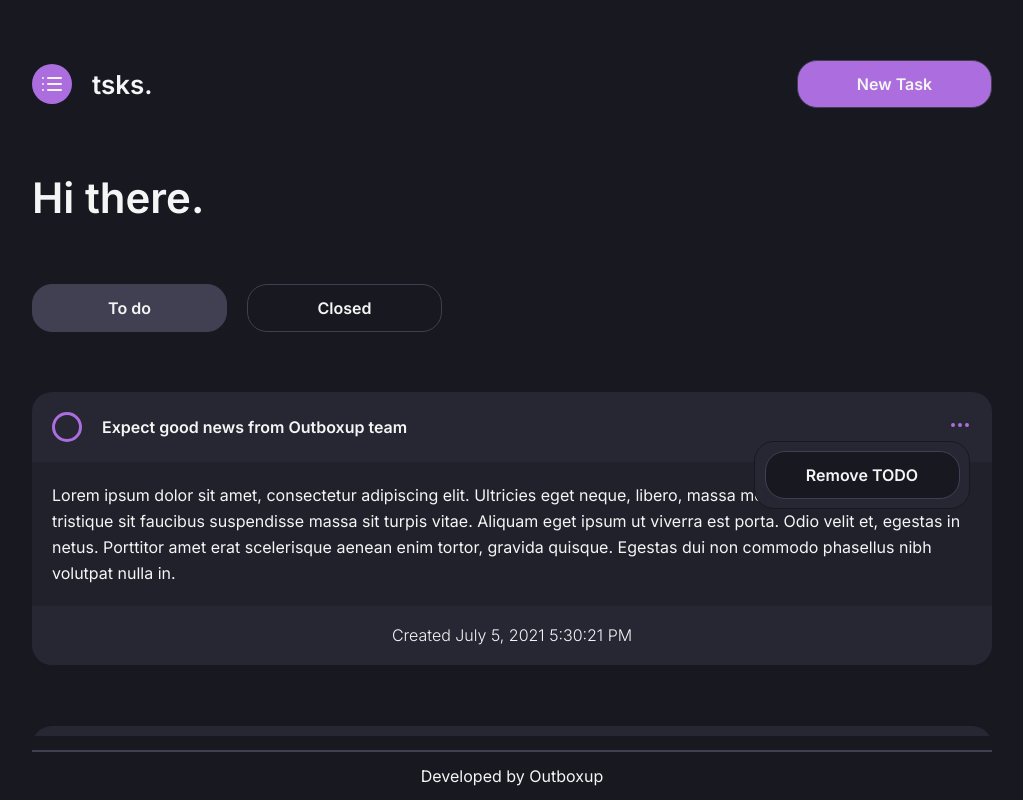
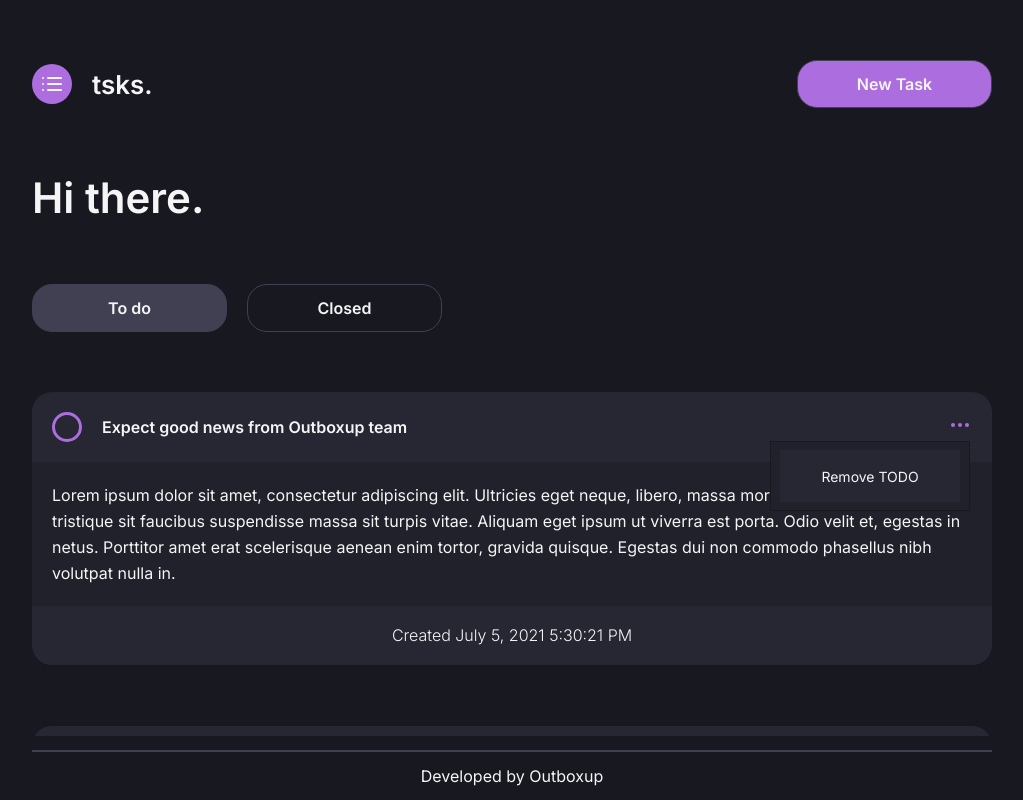
Before and after one commit to olavoparno/zustand-todo-manager, a React (Create React App) app: page / in a window 1280 px wide. Both pictures are taken after a click on the button 1088 px from the left and 427 px from the top of the page. Shown: the top 800 px of the page, without its empty margins (128-1151 px from the left). Built offline with nearby package versions, Linux system fonts and the light colour scheme; data requests are answered from the project's data file.

Commit message:
refactor: adjust dot menu items

```diff
--- a/src/Common/TodoItem/index.tsx
+++ b/src/Common/TodoItem/index.tsx
@@ -1,12 +1,15 @@
 import { MutableRefObject, useRef } from "react";
 import { formatDate } from "../Helpers";
 import { Radio } from "../Radio";
-import { StyledDotMenu, StyledTodoContainer } from "./styled";
+import {
+  StyledDotMenu,
+  StyledDotMenuItem,
+  StyledTodoContainer,
+} from "./styled";
 import { TTodoItemProps } from "./types";
 import DotMenu from "../../Assets/dots-icon.svg";
 import { StyledFlexContainer } from "../Layout/styled";
 import { useModal } from "../Hooks/useModal";
-import { Button } from "../Button";
 
 export function TodoItem({
   id,
@@ -34,12 +37,11 @@ export function TodoItem({
       {isOpen && (
         <ModalWrapper backdrop fade={false} controlId={`dot-menu-${id}`}>
           <StyledDotMenu>
-            <Button
-              color="secondary"
+            <StyledDotMenuItem
               onClick={() => handleRemoveTodo(id).then(() => closeModal())}
             >
               Remove TODO
-            </Button>
+            </StyledDotMenuItem>
           </StyledDotMenu>
         </ModalWrapper>
       )}
--- a/src/Common/TodoItem/styled.ts
+++ b/src/Common/TodoItem/styled.ts
@@ -1,4 +1,5 @@
 import styled from "styled-components";
+import { StyledFlexContainer } from "../Layout/styled";
 
 export const StyledTodoContainer = styled.div`
   background: ${(props) => props.theme.background};
@@ -28,7 +29,7 @@ export const StyledTodoContainer = styled.div`
     border-top-left-radius: 20px;
     padding: 13px 16px;
 
-    svg {
+    img {
       cursor: pointer;
     }
 
@@ -75,15 +76,28 @@ export const StyledDotMenu = styled.div`
   display: flex;
   align-items: center;
   justify-content: center;
-  background-color: ${(props) => props.theme.todo.light};
+  flex-direction: column;
+  background-color: ${(props) => props.theme.todo.dark};
   border: 1px solid ${(props) => props.theme.background};
-  width: 178px;
-  height: 68px;
+  width: 196px;
+  height: auto;
   right: 30px;
-  border-radius: 20px;
+  padding: 8px 0 0;
 
   @media (min-width: 600px) {
     right: 182px;
-    width: 216px;
+    width: 200px;
   }
 `;
+
+export const StyledDotMenuItem = styled(StyledFlexContainer)`
+  background-color: ${(props) => props.theme.todo.light};
+  padding: 8px;
+  margin-bottom: 8px;
+  width: 180px;
+  height: 52px;
+  font-size: 14px;
+  justify-content: center;
+  align-items: center;
+  cursor: pointer;
+`;
```
